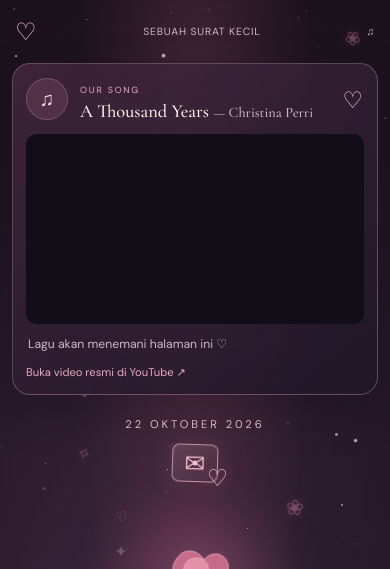
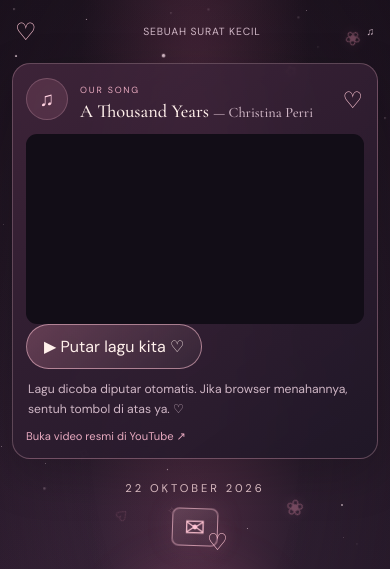
Before and after one commit to raflicit29-hash/ilovebela, a plain HTML site: page index.html in a window 390 px wide. Shown: the top 569 px of the page. Drawn offline with nearby package versions, Linux system fonts and the light colour scheme.

Commit message:
Add reliable tap-to-play fallback for mobile autoplay restrictions

```diff
--- a/index.html
+++ b/index.html
@@ -30,7 +30,8 @@
       <span class="music-player-heart" aria-hidden="true">♡</span>
     </div>
     <div class="youtube-frame"><div id="youtubePlayer" title="A Thousand Years — Christina Perri"></div></div>
-    <p class="music-player-status" id="musicPlayerStatus" role="status" aria-live="polite">Lagu akan menemani halaman ini ♡</p>
+    <button class="music-play-toggle" id="musicPlayButton" type="button">▶ Putar lagu kita ♡</button>
+    <p class="music-player-status" id="musicPlayerStatus" role="status" aria-live="polite">Lagu dicoba diputar otomatis. Jika browser menahannya, sentuh tombol di atas ya. ♡</p>
     <a class="music-official-link" href="https://www.youtube.com/watch?v=rtOvBOTyX00" target="_blank" rel="noopener noreferrer">Buka video resmi di YouTube ↗</a>
   </section>
 
```
